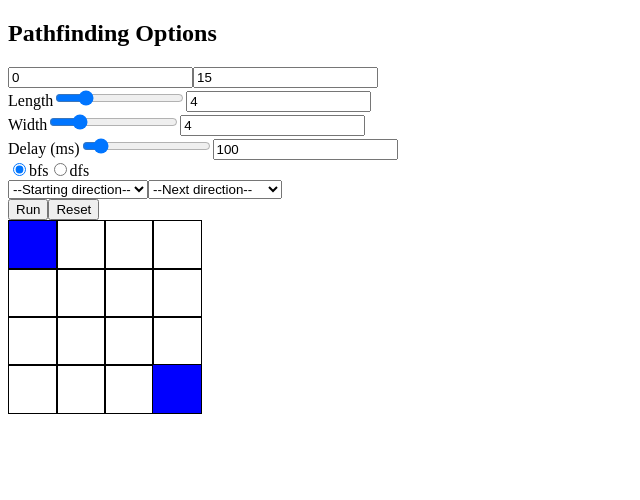
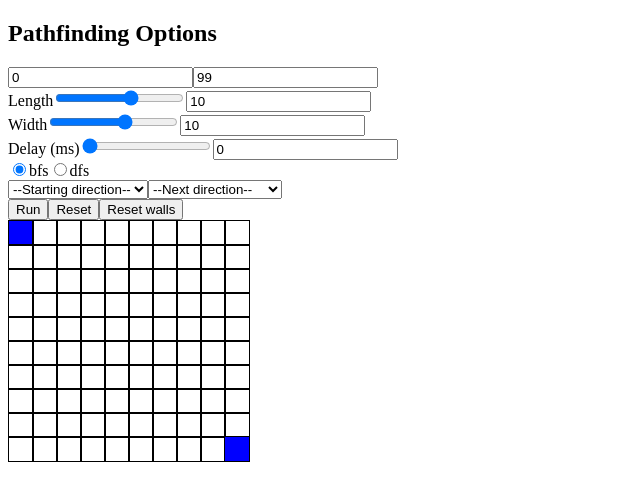
Before and after one commit to devnguy/pathfinder, a Next.js app: page / in a window 1280 px wide. Shown: the top 500 px of the page, without its empty margins (0-640 px from the left). Built offline with nearby package versions, Linux system fonts and the light colour scheme.

Commit message:
made toggling walls less clunky

```diff
--- a/components/App.js
+++ b/components/App.js
@@ -56,10 +56,6 @@ const App = () => {
     }
   }
 
-  useEffect(() => {
-    console.log(walls)
-  }, [walls])
-
   /**
    * Modifies the property of a graph vertex, updates state.
    * @param {string} prop: prop to modify; options are 'visited', 'isStart',
@@ -82,29 +78,30 @@ const App = () => {
    * Updates state and resets properties of graph vertices back to default
    * false values.
    */
-  const handleReset = () => {
+  const handleResetPath = () => {
     graph.forEach((vertex, i) => {
       setVertexProperty('visited', i, false)
     })
   }
 
-  const disableIsEditingWalls = () => {
-    setIsEditingWalls(false)
+  const handleResetWalls = () => {
+    setWalls([])
   }
 
   return (
-    <div onMouseUp={disableIsEditingWalls}>
+    <div>
       <GridContext.Provider
         value={{
           handleChange,
           values,
           graph,
           setVertexProperty,
-          handleReset,
+          handleResetPath,
           walls,
           setWalls,
           isEditingWalls,
           setIsEditingWalls,
+          handleResetWalls,
         }}
       >
         <OptionsForm />
--- a/components/ButtonInterface.js
+++ b/components/ButtonInterface.js
@@ -5,7 +5,9 @@ import Dfs from '../utils/Dfs'
 import GridContext from '../context/GridContext'
 
 const ButtonInterface = () => {
-  const { values, graph, setVertexProperty, handleReset } = useContext(GridContext)
+  const { values, graph, setVertexProperty, handleResetPath, handleResetWalls } = useContext(
+    GridContext
+  )
 
   return (
     <div>
@@ -24,7 +26,8 @@ const ButtonInterface = () => {
       >
         Run
       </button>
-      <button onClick={handleReset}>Reset</button>
+      <button onClick={handleResetPath}>Reset</button>
+      <button onClick={handleResetWalls}>Reset walls</button>
     </div>
   )
 }
--- a/components/Cell.js
+++ b/components/Cell.js
@@ -4,8 +4,8 @@ import { useState, useEffect, useContext } from 'react'
 import GridContext from '../context/GridContext'
 
 const StyledCell = styled.div`
-  width: 48px;
-  height: 48px;
+  width: 24px;
+  height: 24px;
   border: 1px solid black;
   background: ${(props) =>
     props.isWall
@@ -46,6 +46,10 @@ const Cell = (props) => {
     }
   }
 
+  const toggleIsEditingWalls = () => {
+    setIsEditingWalls(!isEditingWalls)
+  }
+
   const enableIsEditingWalls = () => {
     setIsEditingWalls(true)
     toggleWall()
@@ -58,7 +62,7 @@ const Cell = (props) => {
       isStart={isStart}
       isEnd={isEnd}
       onMouseOver={toggleWall}
-      onMouseDown={enableIsEditingWalls}
+      onClick={toggleIsEditingWalls}
     >
       {/* {props.cell.id} */}
     </StyledCell>
--- a/components/Grid.js
+++ b/components/Grid.js
@@ -6,8 +6,8 @@ import GridContext from '../context/GridContext'
 
 const StyledGrid = styled.div`
   display: grid;
-  grid-template-columns: repeat(${(props) => props.width}, 48px);
-  grid-template-rows: repeat(${(props) => props.length}, 48px);
+  grid-template-columns: repeat(${(props) => props.width}, 24px);
+  grid-template-rows: repeat(${(props) => props.length}, 24px);
 `
 
 const Grid = () => {
--- a/utils/initialState.js
+++ b/utils/initialState.js
@@ -1,9 +1,9 @@
 const INITIAL_STATE = {
   start: 0,
-  end: 15,
-  length: 4,
-  width: 4,
-  delay: 100,
+  end: 99,
+  length: 10,
+  width: 10,
+  delay: 0,
   searchType: 'bfs',
   direction: 'up',
   nextDirection: 'cw',
```
